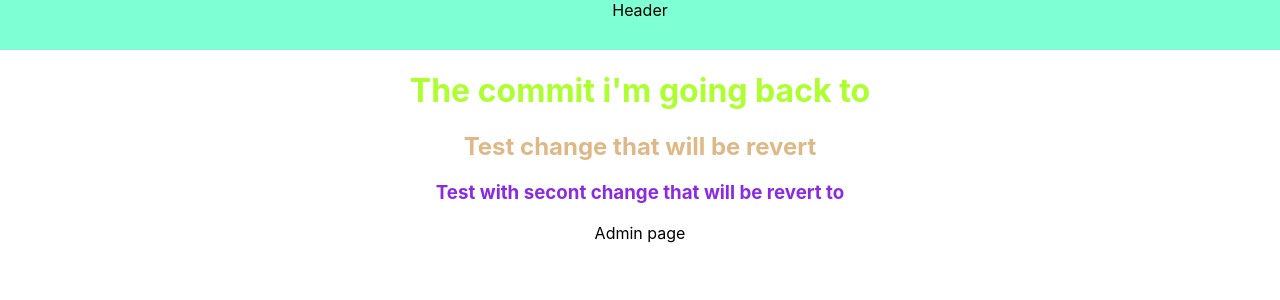
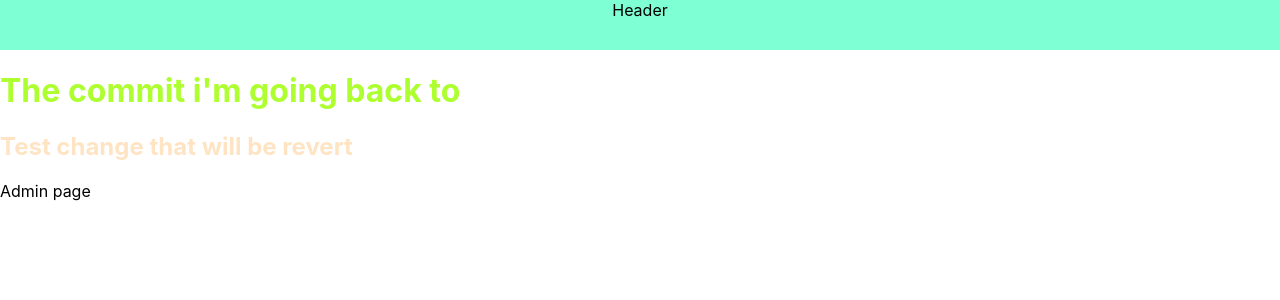
Before and after one commit to GraurDen/Next_Layouts, a Next.js app: page /adminPage in a window 1280 px wide. Shown: the top 300 px of the page. Built offline with nearby package versions, Linux system fonts and the light colour scheme.

Commit message:
Revert "Merge pull request #3 from GraurDen/changes_2"
This reverts commit 97fe43d56edd1fdc17bda5192e7e25762a0890dd, reversing
changes made to 1f5d766046468bc6a9880fbeb111e749171093a8.

```diff
--- a/components/layouts/adminLayout/admin.tsx
+++ b/components/layouts/adminLayout/admin.tsx
@@ -3,15 +3,12 @@ import { ReactElement } from "react";
 
 const AdminLayout = ({ children }: { children: ReactElement }) => {
   return (
-    <div style={{ textAlign: "center" }}>
+    <>
       <Header />
       <h1 style={{ color: "greenyellow" }}>The commit i'm going back to</h1>
-      <h2 style={{ color: "burlywood" }}>Test change that will be revert</h2>
-      <h3 style={{ color: "blueviolet" }}>
-        Test with secont change that will be revert to
-      </h3>
+      <h2 style={{ color: "bisque" }}>Test change that will be revert</h2>
       {children}
-    </div>
+    </>
   );
 };
 
```
